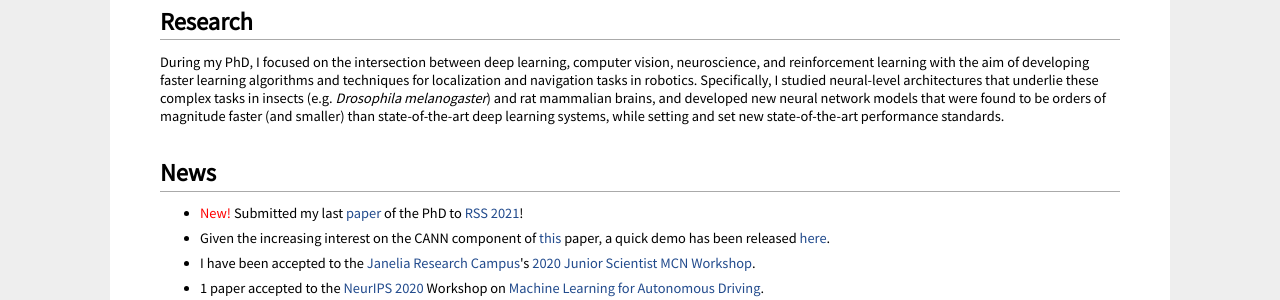
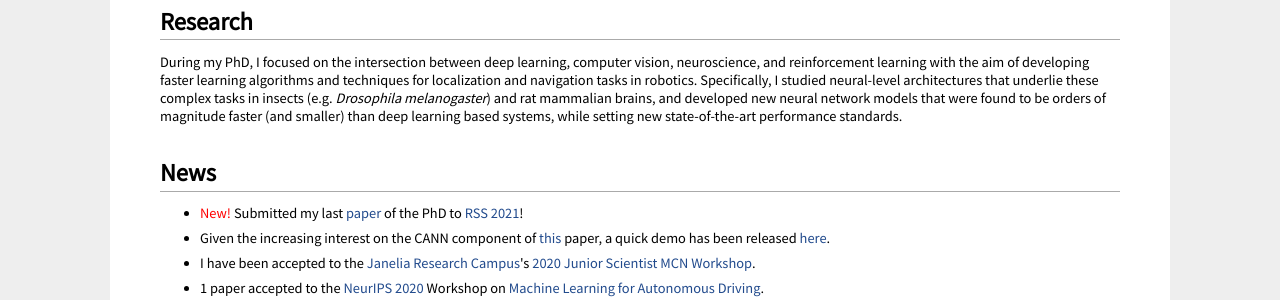
Before and after one commit to mchancan/mchancan.github.io, a Jekyll site: the page built from index.html, in a window 1280 px wide and 900 px high. Shown: the part 373-673 px from the top of the window. Built offline with Jekyll 4.4.1, drawn with Linux system fonts in a browser that asks for light colours; comment, search, counter and statistics services are not loaded; a style sheet for code colours, icons or effects is not loaded.

Commit message:
Update index.html

```diff
--- a/index.html
+++ b/index.html
@@ -35,7 +35,7 @@ title: Marvin Chancán
 
 <h2>Research</h2>
 During my PhD, I focused on the intersection between deep learning, computer vision, neuroscience, and reinforcement learning with the aim of developing faster learning algorithms and techniques for localization and navigation tasks in robotics.
-Specifically, I studied neural-level architectures that underlie these complex tasks in insects (e.g. <i>Drosophila melanogaster</i>) and rat mammalian brains, and developed new neural network models that were found to be orders of magnitude faster (and smaller) than state-of-the-art deep learning systems, while setting and set new state-of-the-art performance standards.
+Specifically, I studied neural-level architectures that underlie these complex tasks in insects (e.g. <i>Drosophila melanogaster</i>) and rat mammalian brains, and developed new neural network models that were found to be orders of magnitude faster (and smaller) than deep learning based systems, while setting new state-of-the-art performance standards.
 <!--My PhD research papers have been published at top-tier robotics and machine learning journal, conferences and workshops such as the IEEE Robotics and Automation Letters (RA-L), IEEE International Conference on Robotics and Automation (ICRA), Robotics: Science and Systems (RSS), and the Conference on Neural Information Processing Systems (NeurIPS).-->
 
 <h2>News</h2>
```
